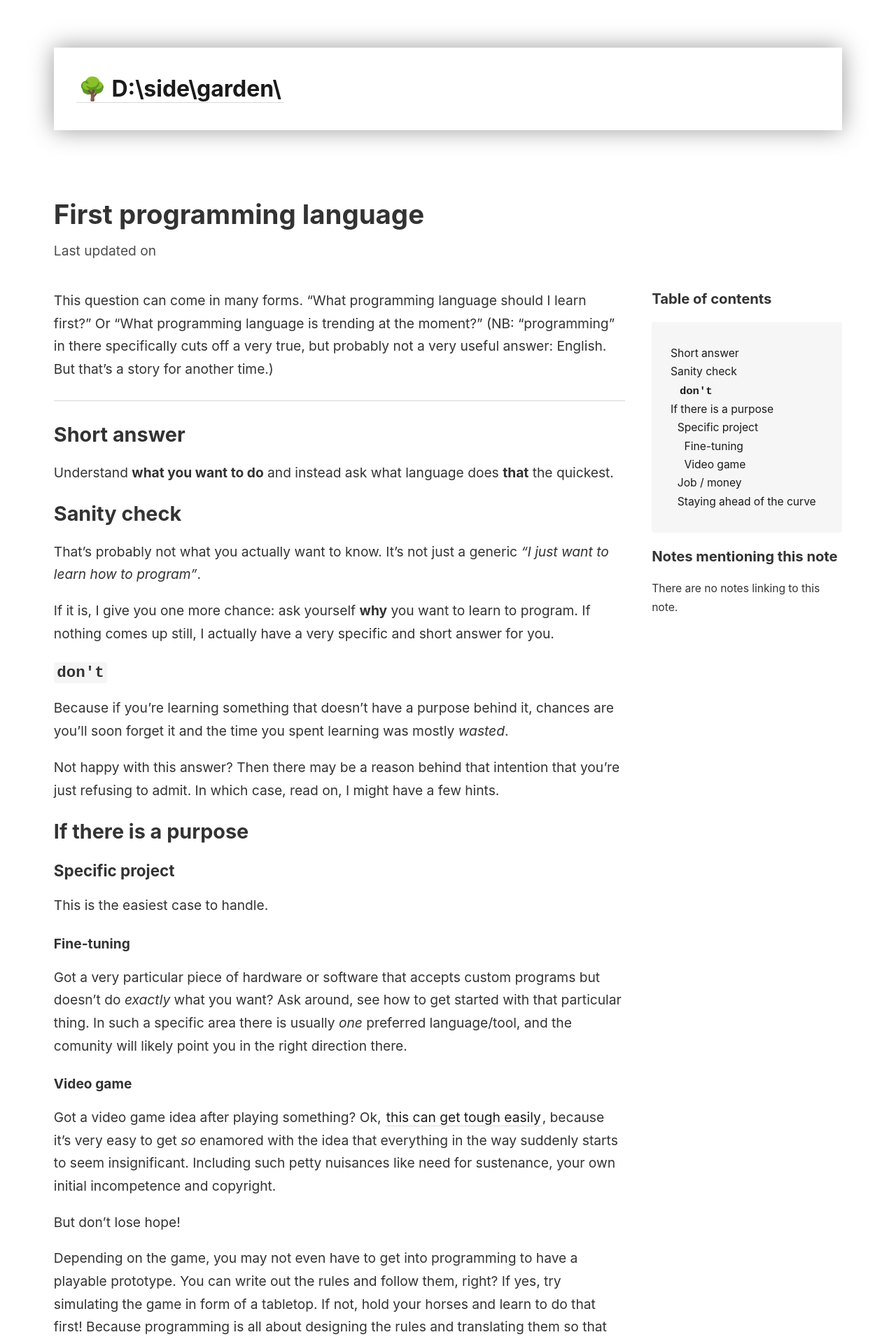
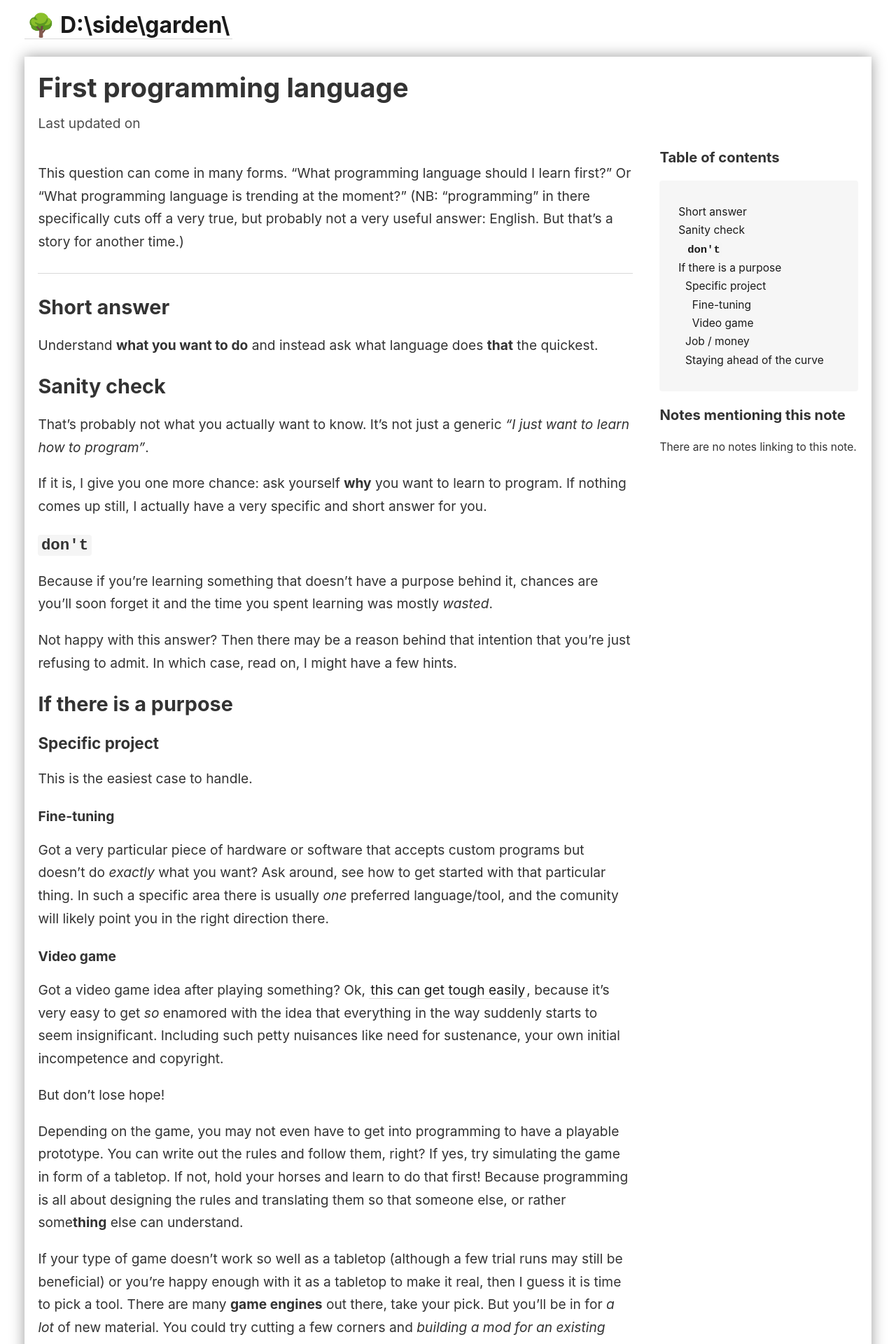
Before and after one commit to D-side/digital-garden, a Jekyll site: the page built from _notes/first programming language.md, in a window 1280 px wide. Shown: the top 1920 px of the page at 70% size. Built offline with Jekyll 4.4.1, drawn with Linux system fonts in a browser that asks for light colours.

Commit message:
Design: more compact and emphasizes the note

```diff
--- a/_sass/_style.scss
+++ b/_sass/_style.scss
@@ -12,7 +12,7 @@ body {
   font-family: $font-family;
   margin: 0 auto;
   line-height: 1.7;
-  padding: 4vh 6vw;
+  padding: 1vh 1vw;
   overflow-x: hidden;
   color: $color-text;
   font-size: 1rem;
@@ -72,6 +72,10 @@ h6 {
   line-height: 1.3;
   margin-bottom: 0;
   padding-bottom: 0;
+
+  &:first-child {
+    margin-top: 0;
+  }
 }
 
 a {
@@ -84,23 +88,6 @@ a {
     color: black !important;
     background: #fffaf1;
   }
-  // As much as I like these, they're going
-  // out of control with how much I use links in the design
-  // &:after {
-  //   position: relative;
-  //   top: -0.5em;
-  //   font-size: 0.7em;
-  //   content: "↗";
-  //   color: #aaaaaa;
-  // }
-  // &.internal-link:after {
-  //   content: "";
-  // }
-  // &.anchor:after {
-  //   content: "";
-  //   border-bottom: none;
-  //   opacity: 0.4;
-  // }
 }
 
 *:focus {
@@ -108,11 +95,14 @@ a {
   color: black !important;
 }
 
-nav {
-  margin: 1em 0 3em;
-  font-size: xx-large;
+main {
+  margin: 2vh 0 2vh;
   padding: 1em;
   box-shadow: 0 0 1em #999;
+}
+
+nav {
+  font-size: xx-large;
 }
 
 #notes-entry-container {
@@ -140,10 +130,20 @@ code {
   border-radius: 4px;
 }
 
+kbd {
+  font-family: monospace;
+  font-size: 0.8em;
+  position: relative;
+  bottom: 0.3em;
+  border: 1px solid $color-border;
+  background-color: $color-box-background;
+  box-shadow: 0 0 0.3em #999;
+}
+
 .invalid-link {
   color: #444444;
   cursor: help;
-  background: #fafafa;
+  background: #ffdada;
   padding: 0 0.1em;
 }
 
@@ -159,15 +159,9 @@ code {
 .toc {
   & ul {
     list-style-type: none;
-    // border-left: 2px solid $color-border;
     padding-left: 0.5em;
-    border-left: 2px solid transparent;
-    //background-color: rgba($color: black, $alpha: 0.05);
-    // background: linear-gradient(
-    //   90deg,
-    //   rgba($color: black, $alpha: 0.05),
-    //   rgba($color: black, $alpha: 0) 25%
-    // );
+    border-left: 2px solid rgba($color: $color-border, $alpha: 0.0);
+    transition: border-color 300ms;
     li {
       a {
         display: block;
@@ -175,7 +169,7 @@ code {
       }
     }
     &:hover {
-      border-left: 2px solid $color-border;
+      border-color: $color-border;
     }
   }
   font-size: 0.9em;
```
